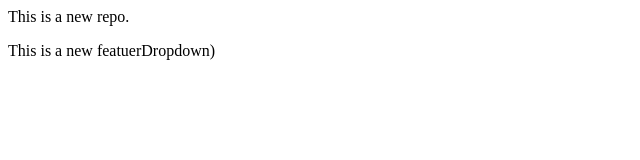
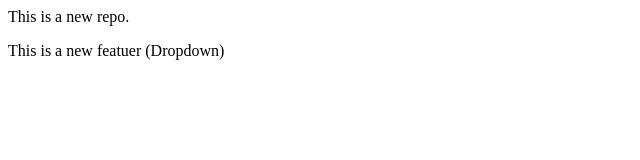
Before and after one commit to SumedhGawale/LocalRepo, a plain HTML site: page index.html in a window 1280 px wide. Shown: the full height of the page, 0-640 px from the left. Drawn offline with Linux system fonts and the light colour scheme.

Commit message:
chage the space

```diff
--- a/index.html
+++ b/index.html
@@ -1,2 +1,2 @@
 <p> This is a new repo.</p>
-<P>This is a new featuerDropdown)</P>
+<P>This is a new featuer (Dropdown)</P>
```
